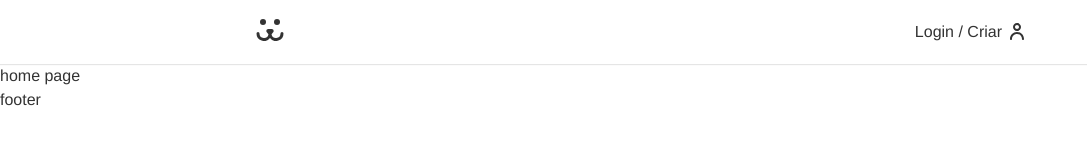
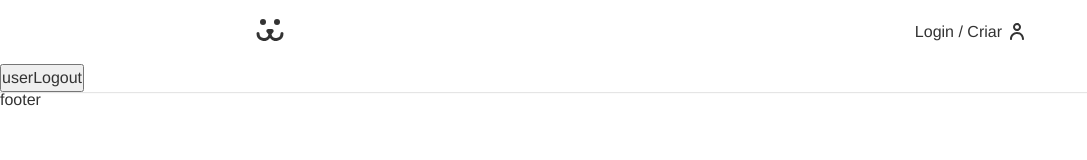
Before and after one commit to pedrodruviaro/origamid-react, a React (Create React App) app: page / in a window 1280 px wide. Shown: the top 160 px of the page, without its empty margins (0-1087 px from the left). Built offline with nearby package versions, Linux system fonts and the light colour scheme.

Commit message:
definindo contexto de usuario

```diff
--- a/src/App.js
+++ b/src/App.js
@@ -3,17 +3,20 @@ import { Header } from "./components/Header";
 import { Footer } from "./components/Footer";
 import { Home } from "./components/Home";
 import { Login } from "./components/Login/Login";
+import { UserContextProvider } from "./contexts/UserContext";
 import "./App.css";
 
 export const App = () => {
     return (
         <BrowserRouter>
+            <UserContextProvider>
                 <Header />
                 <Routes>
                     <Route path="/" element={<Home />} />
                     <Route path="/login/*" element={<Login />} />
                 </Routes>
                 <Footer />
+            </UserContextProvider>
         </BrowserRouter>
     );
 };
--- a/src/api.js
+++ b/src/api.js
@@ -11,6 +11,16 @@ export function TOKEN_POST(body) {
     };
 }
 
+export function TOKEN_VALIDATE_POST(token) {
+    return {
+        url: API_URL + "/jwt-auth/v1/token/validate",
+        options: {
+            method: "POST",
+            headers: { Authorization: `Bearer ${token}` },
+        },
+    };
+}
+
 export function USER_GET(token) {
     return {
         url: API_URL + "/api/user",
--- a/src/components/Header.jsx
+++ b/src/components/Header.jsx
@@ -1,20 +1,30 @@
 import { Link } from "react-router-dom";
 import styles from "./Header.module.css";
+import { useUser } from "../hooks/useUser";
 
 // img
 import { ReactComponent as Dogs } from "../assets/dogs.svg";
 
 export const Header = () => {
+    const { data, userLogout } = useUser();
+
     return (
         <header className={styles.header}>
             <nav className={`container ${styles.nav}`}>
                 <Link className={styles.logo} to="/" aria-label="Dogs - Home">
                     <Dogs />
                 </Link>
-                <Link className={styles.login} to="/login">
-                    Login / Criar
-                </Link>
+                {data ? (
+                    <Link className={styles.login} to="/conta">
+                        {data.nome}
+                    </Link>
+                ) : (
+                    <Link className={styles.login} to="/login">
+                        Login / Criar
+                    </Link>
+                )}
             </nav>
+            <button onClick={userLogout}>userLogout</button>
         </header>
     );
 };
--- a/src/components/Login/Login.jsx
+++ b/src/components/Login/Login.jsx
@@ -1,11 +1,17 @@
-import React from "react";
-import { Route, Routes } from "react-router";
+import { Navigate, Route, Routes } from "react-router";
 import { LoginForm } from "./LoginForm";
 import { LoginCreate } from "./LoginCreate";
 import { LoginPasswordLost } from "./LoginPasswordLost";
 import { LoginPasswordReset } from "./LoginPasswordReset";
+import { useUser } from "../../hooks/useUser";
 
 export const Login = () => {
+    const { login } = useUser();
+
+    if (login === true) {
+        return <Navigate to="/conta" />;
+    }
+
     return (
         <div>
             <Routes>
--- a/src/components/Login/LoginForm.jsx
+++ b/src/components/Login/LoginForm.jsx
@@ -3,26 +3,13 @@ import { Link } from "react-router-dom";
 import { useForm } from "../../hooks/useForm";
 import { Input } from "../Form/Input";
 import { Button } from "../Form/Button";
-import { TOKEN_POST, USER_GET } from "../../api";
-import { useEffect } from "react";
-
-async function getUser(token) {
-    const { url, options } = USER_GET(token);
-    const response = await fetch(url, options);
-    const data = await response.json();
-    console.log(data);
-}
+import { useUser } from "../../hooks/useUser";
 
 export const LoginForm = () => {
     const username = useForm();
     const password = useForm();
 
-    useEffect(() => {
-        const token = localStorage.getItem("token");
-        if (token) {
-            getUser(token);
-        }
-    }, []);
+    const { userLogin, error, loading } = useUser();
 
     async function handleSubmit(e) {
         e.preventDefault();
@@ -31,16 +18,7 @@ export const LoginForm = () => {
             return;
         }
 
-        const { url, options } = TOKEN_POST({
-            username: username.value,
-            password: password.value,
-        });
-
-        const response = await fetch(url, options);
-        const data = await response.json();
-
-        localStorage.setItem("token", data.token);
-        getUser(data.token);
+        userLogin(username.value, password.value);
     }
 
     return (
@@ -61,7 +39,12 @@ export const LoginForm = () => {
                     {...password}
                 />
 
-                <Button type="submit">Entrar</Button>
+                {loading ? (
+                    <Button disabled>Carregando</Button>
+                ) : (
+                    <Button type="submit">Entrar</Button>
+                )}
+                {error && <p>{error}</p>}
             </form>
             <Link to="/login/criar">Cadastro</Link>
         </section>
--- /dev/null
+++ b/src/contexts/UserContext.jsx
@@ -0,0 +1,91 @@
+import React, { createContext, useCallback, useEffect, useState } from "react";
+import { TOKEN_POST, TOKEN_VALIDATE_POST, USER_GET } from "../api";
+import { useNavigate } from "react-router-dom";
+
+export const UserContext = createContext();
+UserContext.displayName = "User Context";
+
+export const UserContextProvider = ({ children }) => {
+    const [data, setData] = useState(null);
+    const [login, setLogin] = useState(null);
+    const [loading, setLoading] = useState(false);
+    const [error, setError] = useState(null);
+
+    const navigate = useNavigate();
+
+    const userLogout = useCallback(
+        async function () {
+            setData(null);
+            setError(null);
+            setLoading(false);
+            setLogin(null);
+            localStorage.removeItem("token");
+            navigate("/login");
+        },
+        [navigate]
+    );
+
+    useEffect(() => {
+        async function autoLogin() {
+            const token = localStorage.getItem("token");
+            if (token) {
+                try {
+                    setError(null);
+                    setLoading(true);
+                    const { url, options } = TOKEN_VALIDATE_POST(token);
+                    const response = await fetch(url, options);
+                    if (!response.ok) {
+                        throw new Error("Token Inválido");
+                    }
+                    await getUser(token);
+                    // console.log(data);
+                } catch (err) {
+                    userLogout();
+                } finally {
+                    setLoading(false);
+                }
+            }
+        }
+
+        autoLogin();
+    }, [userLogout]);
+
+    async function getUser(token) {
+        const { url, options } = USER_GET(token);
+        const response = await fetch(url, options);
+        const data = await response.json();
+        setData(data);
+        setLogin(true);
+        console.log(data);
+    }
+
+    async function userLogin(username, password) {
+        try {
+            setError(null);
+            setLoading(true);
+            const { url, options } = TOKEN_POST({ username, password });
+            const response = await fetch(url, options);
+            if (!response.ok) {
+                throw new Error(`Error: Usuário Inválido`);
+            }
+            const { token } = await response.json();
+
+            localStorage.setItem("token", token);
+            await getUser(token);
+            navigate("/conta");
+        } catch (err) {
+            setError(err.message);
+            setLogin(false);
+        } finally {
+            setLoading(false);
+        }
+    }
+
+    return (
+        <UserContext.Provider
+            value={{ userLogin, userLogout, data, error, loading, login }}
+        >
+            {children}
+        </UserContext.Provider>
+    );
+};
--- /dev/null
+++ b/src/hooks/useUser.js
@@ -0,0 +1,7 @@
+import { useContext } from "react";
+import { UserContext } from "../contexts/UserContext";
+
+export function useUser() {
+    const values = useContext(UserContext);
+    return values;
+}
```
Lines whose indentation alone changed are shown as unchanged.
